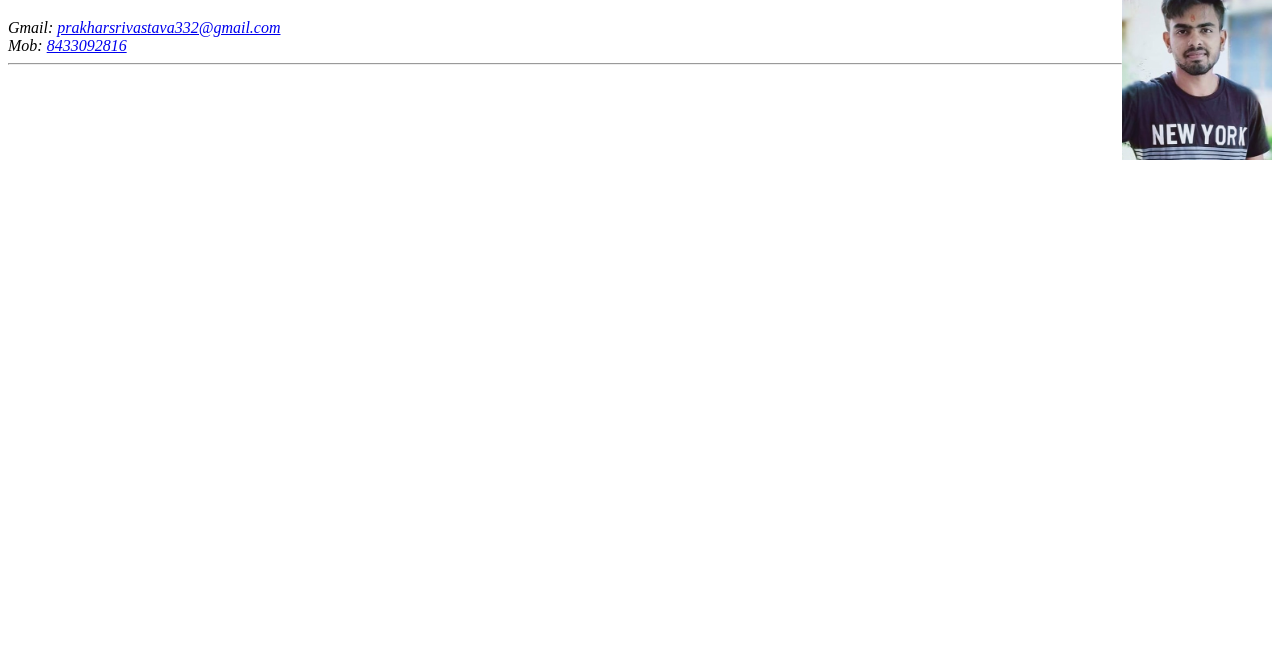
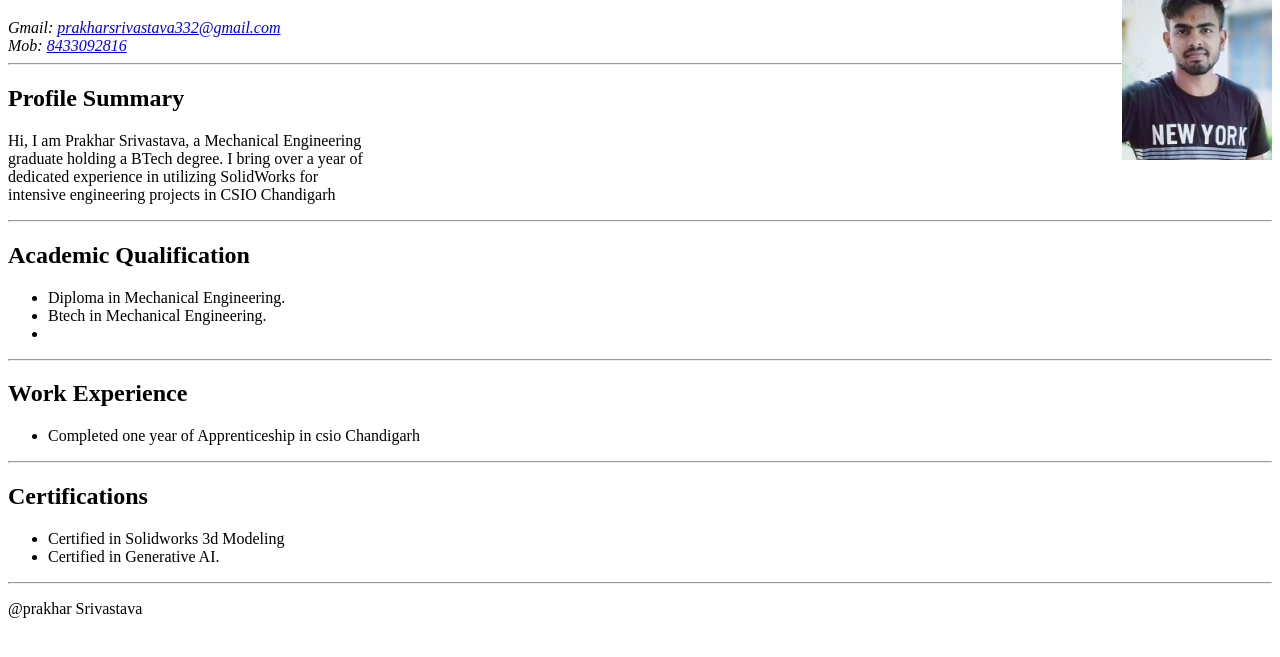
Before and after one commit to Captain-AAnSH/my-resume, a plain HTML site: page index.html in a window 1280 px wide. Shown: the part 61-718 px from the top of the page. Drawn offline with Linux system fonts and the light colour scheme.

Commit message:
index.html

```diff
--- a/index.html
+++ b/index.html
@@ -13,6 +13,44 @@
         Mob:   <a href="tel: +918433092816">8433092816</a>
     </address>
     <hr />
-
+    <h2>
+        Profile Summary
+    </h2>
+    <p>
+        Hi, I am Prakhar Srivastava, a Mechanical Engineering<br />
+graduate holding a BTech degree. I bring over a year of<br />
+dedicated experience in utilizing SolidWorks for <br />
+intensive engineering projects in CSIO Chandigarh
+    </p>
+    <hr />
+    <h2>
+        Academic Qualification
+    </h2>
+    <ul>
+        <li>Diploma in Mechanical Engineering.</li>
+        <li>Btech in Mechanical Engineering.</li>
+        <li></li>
+    </ul>
+    <hr />
+    <h2>
+        Work Experience
+    </h2>
+    <ul>
+        <li>
+            Completed one year of Apprenticeship in csio Chandigarh
+        </li>
+    </ul>
+    <hr />
+    <h2>
+        Certifications
+    </h2>
+    <ul>
+        <li>Certified in Solidworks 3d Modeling</li>
+        <li> Certified in Generative AI.</li>
+    </ul>
+    <hr />
+    <footer>
+        <p> @prakhar Srivastava</p>
+    </footer>
 </body>
 </html>
```
